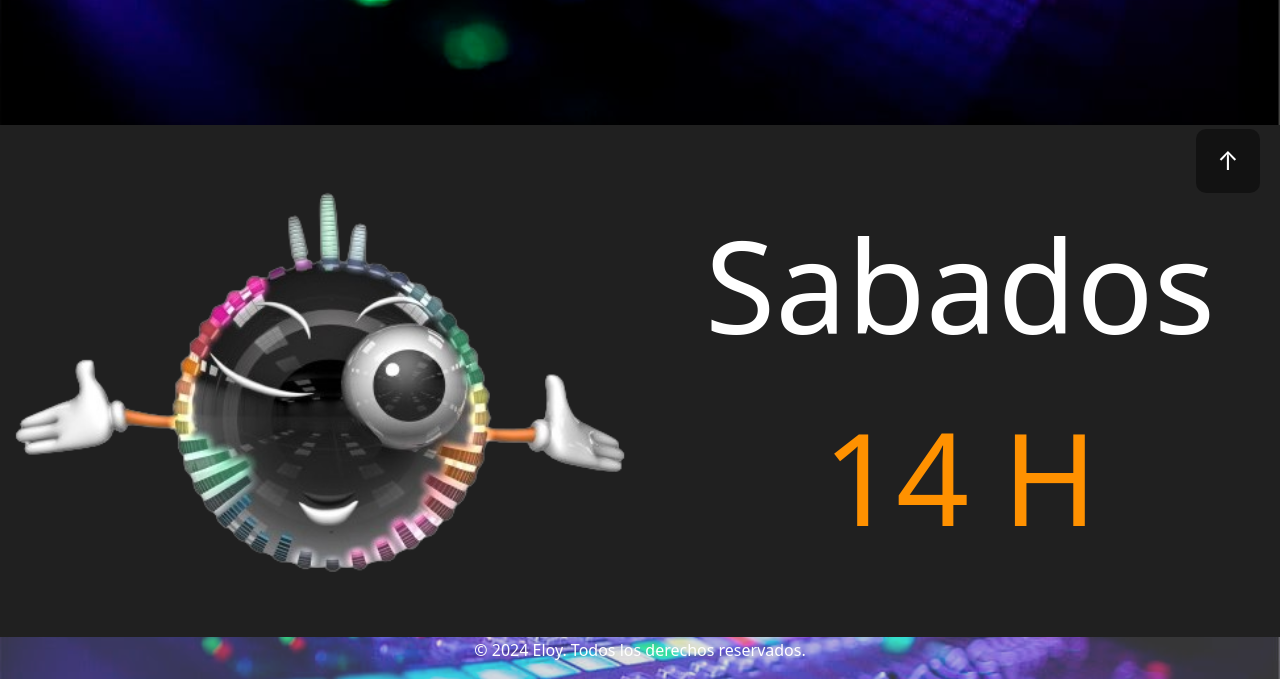
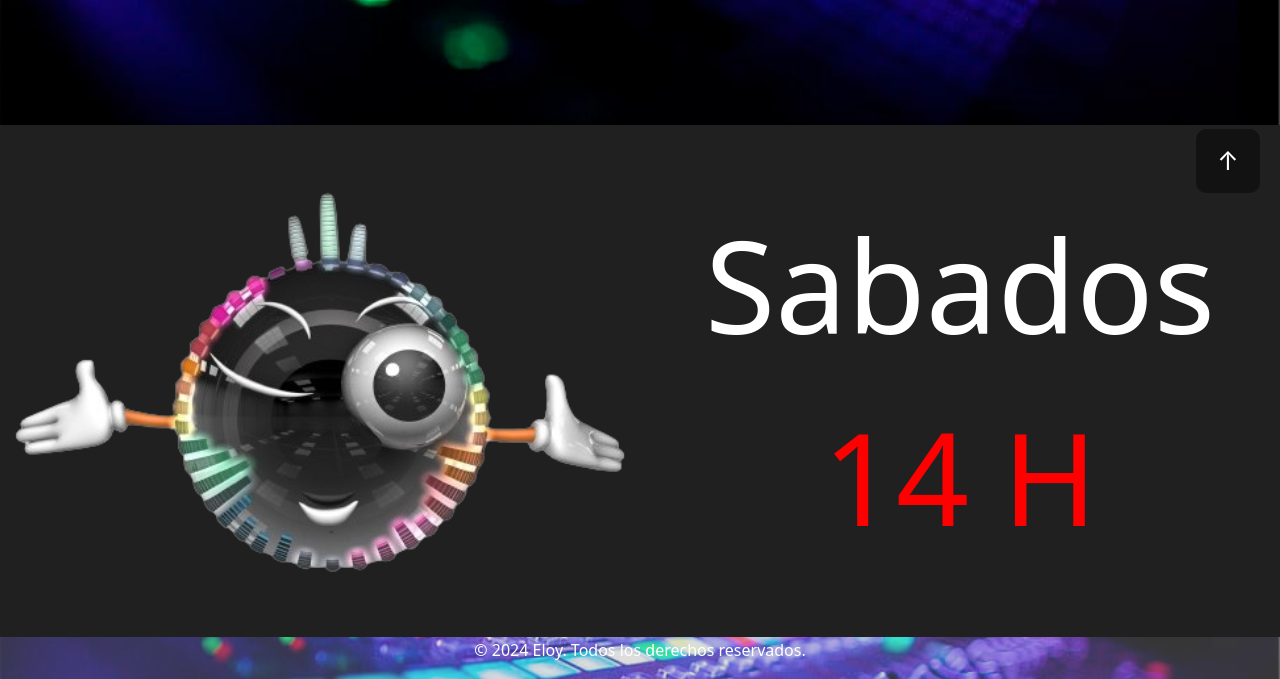
Before and after one commit to Dimdiv/Dimiweb, a plain HTML site: page index.html in a window 1280 px wide. Shown: the part 587-1266 px from the top of the page. Drawn offline with nearby package versions, Linux system fonts and the light colour scheme.

Commit message:
Update index.html

```diff
--- a/index.html
+++ b/index.html
@@ -113,7 +113,7 @@
             <div class="col-lg-6 col-12 d-flex align-items-center right-container">
                 <div>
                     <div>Sabados</div>
-                    <div style="color: rgb(255, 145, 0);">14 H</div>
+                    <div style="color: red;">14 H</div>
                 </div>
             </div>
         </div>
```
